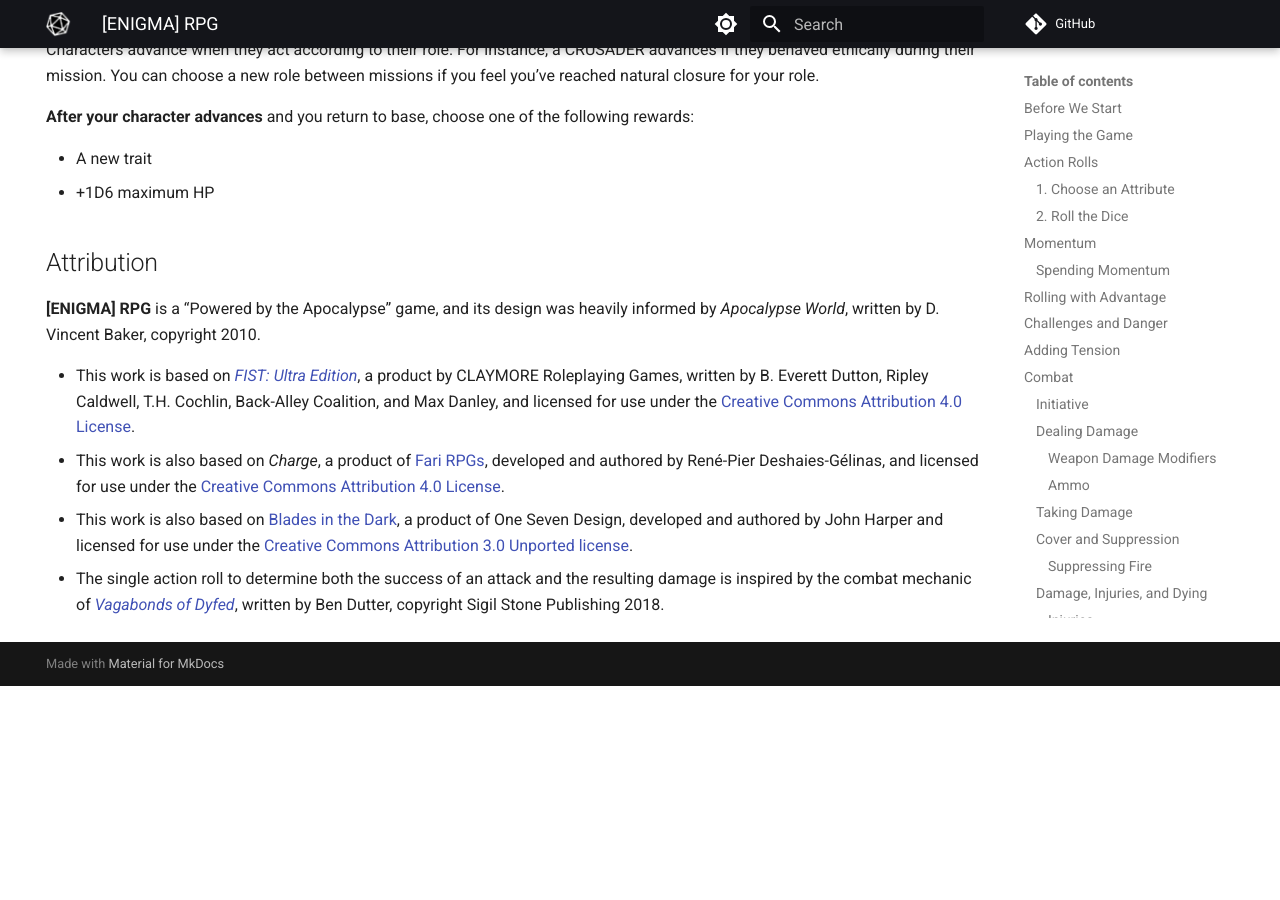
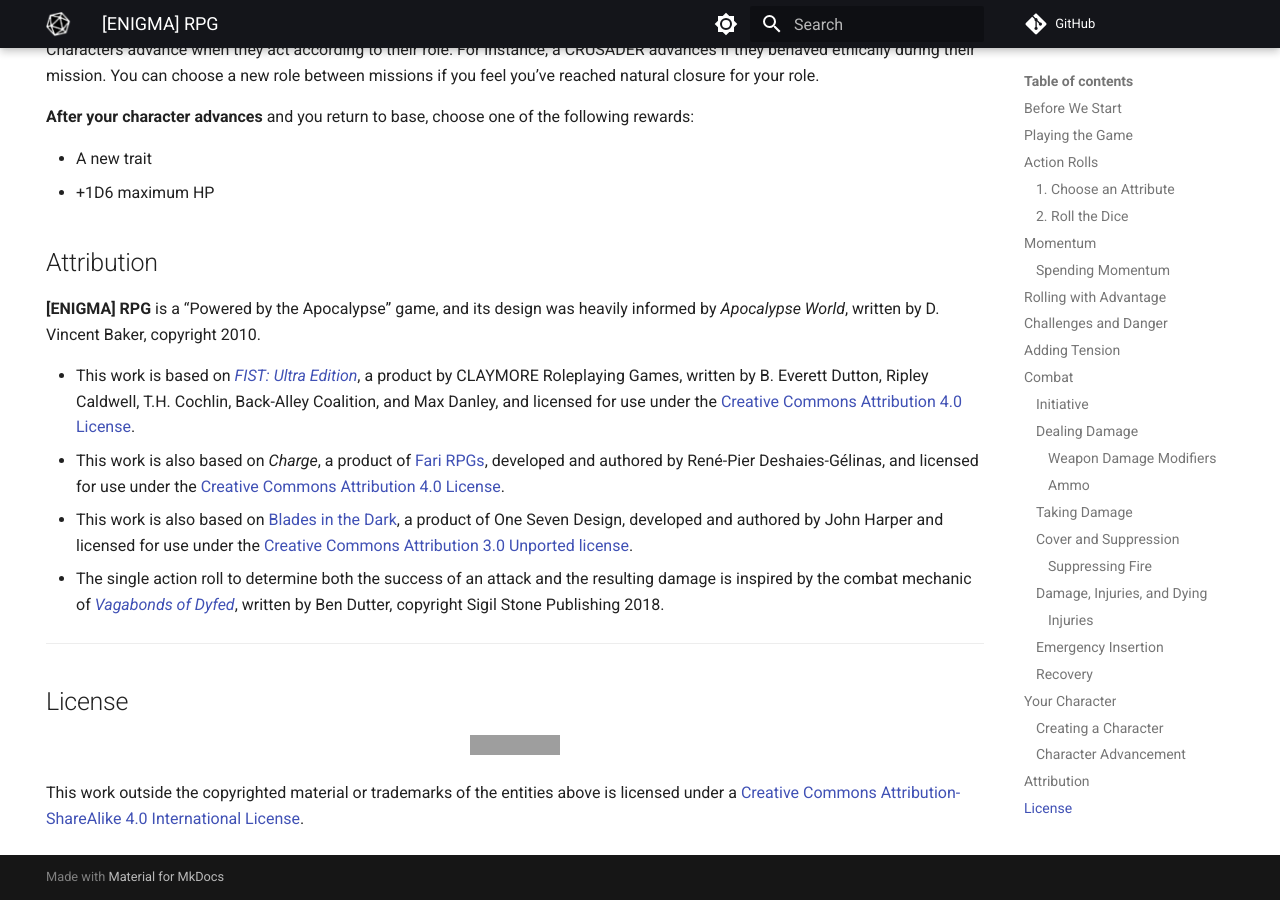
Before and after one commit to joemoose/psiops, an MkDocs documentation site: the page built from docs/index.md, in a window 1280 px wide and 900 px high, scrolled down 7217 px. Built offline with MkDocs 1.6.1 and Material for MkDocs 9.7.7, drawn with Linux system fonts in a browser that asks for light colours; comment, search, counter and statistics services are not loaded; before the commit the page ends 7903 px from its top, so only the background shows below that; grey boxes are pictures that could not be loaded.

Commit message:
Update index.md

```diff
--- a/docs/index.md
+++ b/docs/index.md
@@ -254,3 +254,9 @@
 - This work is also based on *Charge*, a product of [Fari RPGs](https://farirpgs.com/), developed and authored by René-Pier Deshaies-Gélinas, and licensed for use under the [Creative Commons Attribution 4.0 License](https://creativecommons.org/licenses/by/4.0/).
 - This work is also based on [Blades in the Dark](https://bladesinthedark.com/), a product of One Seven Design, developed and authored by John Harper and licensed for use under the [Creative Commons Attribution 3.0 Unported license](https://creativecommons.org/licenses/by/3.0/).
 - The single action roll to determine both the success of an attack and the resulting damage is inspired by the combat mechanic of *[Vagabonds of Dyfed](https://www.drivethrurpg.com/en/product/240583/Vagabonds-of-Dyfed)*, written by Ben Dutter, copyright Sigil Stone Publishing 2018.
+
+---
+
+## License
+
+<a rel="license" href="http://creativecommons.org/licenses/by-sa/4.0/"><img alt="Creative Commons License" style="border-width:0;margin-right:auto;margin-left:auto;display: block" src="https://i.creativecommons.org/l/by-sa/4.0/80x15.png" /></a><br />This work outside the copyrighted material or trademarks of the entities above is licensed under a <a rel="license" href="http://creativecommons.org/licenses/by-sa/4.0/">Creative Commons Attribution-ShareAlike 4.0 International License</a>.
```
